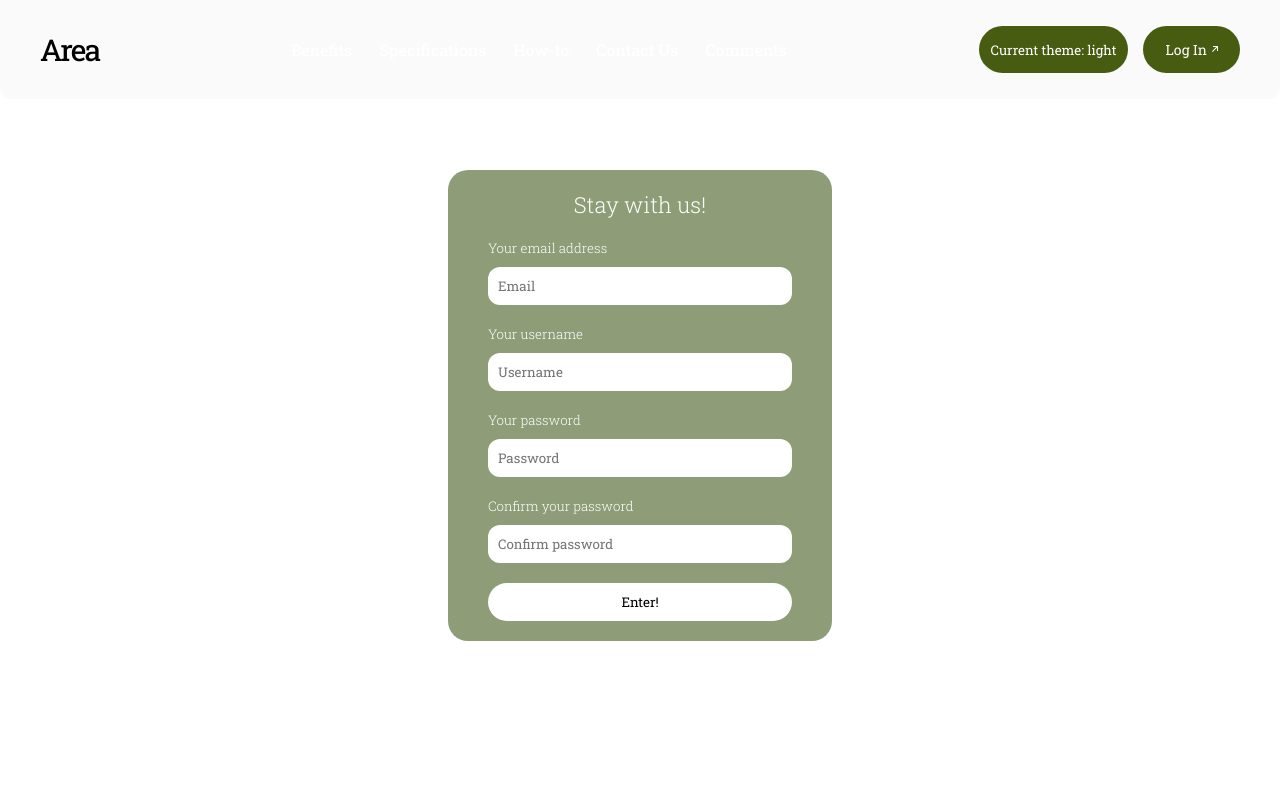
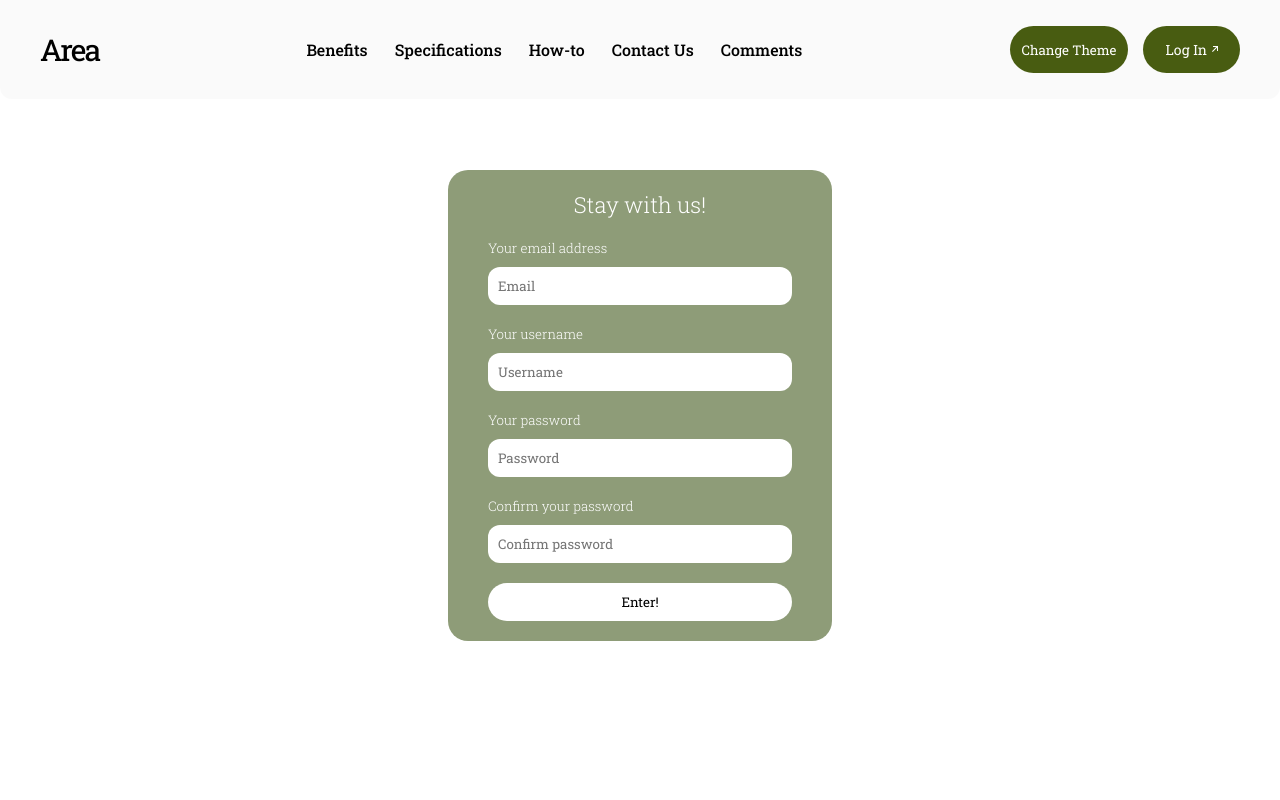
Before and after one commit to aisunna/Area, a React (Vite) app: page /Area/form in a window 1280 px wide. Shown: the top 800 px of the page. Built offline with nearby package versions, Linux system fonts and the light colour scheme; no server answers.

Commit message:
finally final

```diff
--- a/src/assets/components/header/Header.jsx
+++ b/src/assets/components/header/Header.jsx
@@ -46,7 +46,13 @@ const Header = () => {
         logoNav.id == "darkText" ? logoNav.id = '' : logoNav.id = "darkText"
 
         linksDark.forEach(el => {
-            if (!el.classList.contains("darkText")) {el.classList.toggle("darkText")}
+            if (!el.classList.contains("darkText")) {
+                el.classList.add("darkText")
+            }
+
+            if (el.classList.contains("darkText")){
+                el.classList.remove("darkText")
+            }
         });
 
         commentsCard.forEach(el => {
@@ -96,7 +102,7 @@ const Header = () => {
 
                     <div className="nav__actions">
 
-                        <button className="actions__theme" onClick={themeClick}>Current theme: {theme}</button>
+                        <button className="actions__theme" onClick={themeClick}>Change Theme</button>
 
                         <Link className="nav__btn" to="/form">Log In <img src={arrowBtn} alt="arrow" /></Link>
 
```
